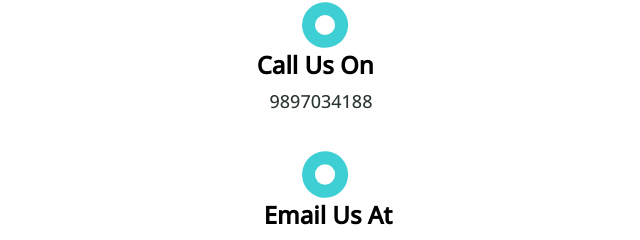
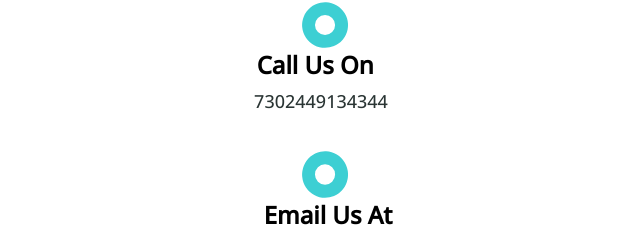
Before and after one commit to ravir46/assighnment-11, a plain HTML site: page index.html in a window 1280 px wide. Shown: the part 3966-4206 px from the top of the page, 312-952 px from the left. Drawn offline with nearby package versions, Linux system fonts and the light colour scheme; a web font is replaced by a local one.

Commit message:
Update index.html

```diff
--- a/index.html
+++ b/index.html
@@ -203,7 +203,7 @@
          <div>
             <img id="logo8" src="images/logo.svg" alt="logo">
              <h2 id="call">Call Us On</h2>
-             <p id="call1">9897034188</p>
+             <p id="call1">7302449134344</p>
              </div>
          <div>
             <img id="logo8" src="images/logo.svg" alt="logo">
```
